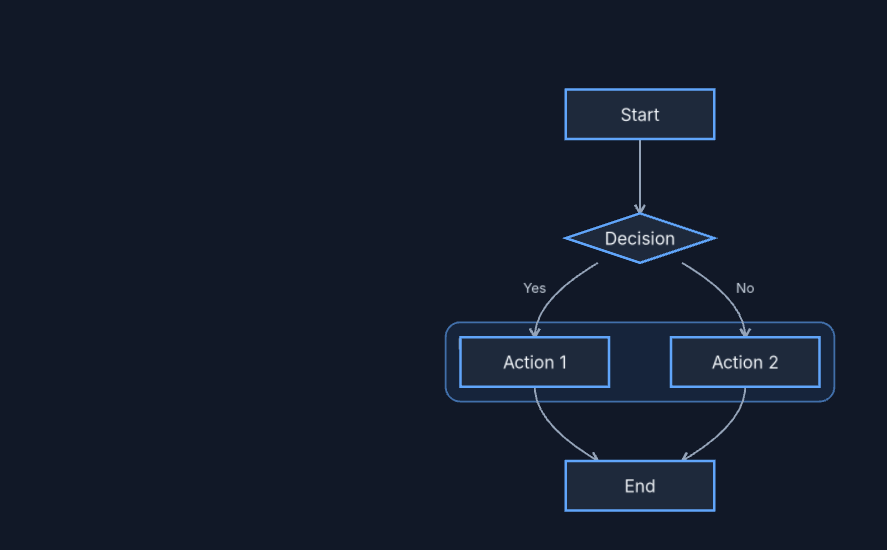
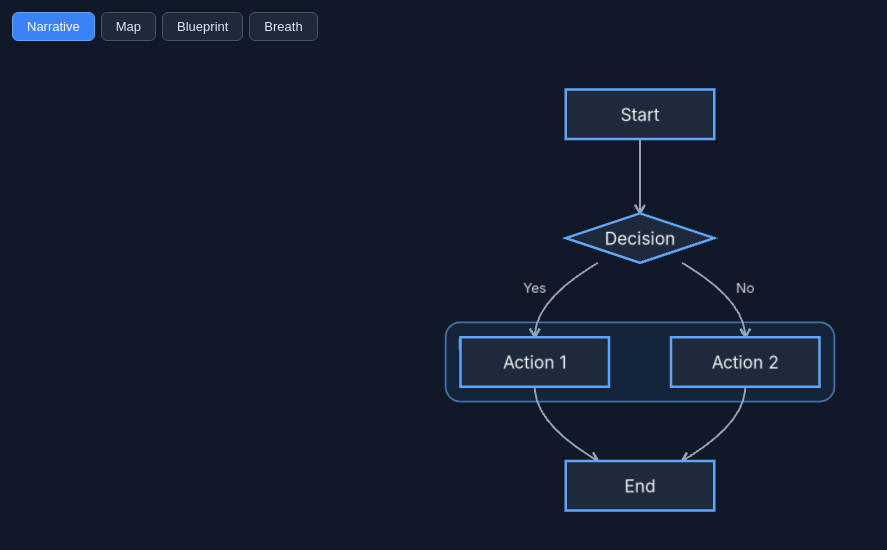
Before and after one commit to ArunJRK/mermaid-render, a website built with Vite: page packages/core/dev/index.html in a window 1280 px wide. Shown: the whole page, without its empty margins (0-887 px from the left). Built offline with nearby package versions, Linux system fonts and the light colour scheme; animation ran at ten frames a second.

Commit message:
fix: wire fold on subgraph click + add layout philosophy switcher buttons

```diff
--- a/packages/core/dev/index.html
+++ b/packages/core/dev/index.html
@@ -3,11 +3,27 @@
 <head>
   <title>mermaid-render dev</title>
   <style>
-    body { margin: 0; background: #111827; }
+    body { margin: 0; background: #111827; font-family: Inter, system-ui, sans-serif; }
     canvas { width: 100vw; height: 100vh; display: block; }
+    #controls {
+      position: fixed; top: 12px; left: 12px; z-index: 10;
+      display: flex; gap: 6px; flex-wrap: wrap;
+    }
+    #controls button {
+      padding: 6px 14px; border: 1px solid #475569; border-radius: 6px;
+      background: #1e293b; color: #e2e8f0; font-size: 13px; cursor: pointer;
+    }
+    #controls button:hover { background: #334155; }
+    #controls button.active { background: #3b82f6; border-color: #60a5fa; color: #fff; }
   </style>
 </head>
 <body>
+  <div id="controls">
+    <button data-layout="narrative" class="active">Narrative</button>
+    <button data-layout="map">Map</button>
+    <button data-layout="blueprint">Blueprint</button>
+    <button data-layout="breath">Breath</button>
+  </div>
   <canvas id="canvas"></canvas>
   <script type="module" src="./main.ts"></script>
 </body>
--- a/packages/core/dev/main.ts
+++ b/packages/core/dev/main.ts
@@ -3,12 +3,7 @@ import { MermaidRenderer } from '../src/index'
 const canvas = document.getElementById('canvas') as HTMLCanvasElement
 const renderer = new MermaidRenderer()
 
-async function main() {
-  await renderer.mount(canvas)
-
-  const result = await renderer.load(`
-%% @layout narrative
-graph TD
+const DIAGRAM = `graph TD
     A[Start] --> B{Decision}
     B -->|Yes| C[Action 1]
     B -->|No| D[Action 2]
@@ -17,12 +12,34 @@ graph TD
     subgraph processing[Processing Phase]
         C
         D
-    end
-  `)
+    end`
 
-  console.log('Load result:', result)
-  console.log('Nodes:', result.graph ? Array.from(result.graph.nodes.keys()) : 'none')
-  console.log('Subgraphs:', result.graph ? Array.from(result.graph.subgraphs.entries()).map(([k, v]) => `${k}: ${v.label} [${v.nodeIds}]`) : 'none')
+let currentLayout = 'narrative'
+
+async function loadWithLayout(layout: string) {
+  currentLayout = layout
+  const source = `%% @layout ${layout}\n${DIAGRAM}`
+  const result = await renderer.load(source)
+  console.log(`Loaded with ${layout}:`, result.success, result)
+
+  // Update active button
+  document.querySelectorAll('#controls button').forEach(btn => {
+    btn.classList.toggle('active', btn.getAttribute('data-layout') === layout)
+  })
+}
+
+async function main() {
+  await renderer.mount(canvas)
+
+  await loadWithLayout('narrative')
+
+  // Philosophy switcher buttons
+  document.querySelectorAll('#controls button').forEach(btn => {
+    btn.addEventListener('click', () => {
+      const layout = btn.getAttribute('data-layout')
+      if (layout) loadWithLayout(layout)
+    })
+  })
 
   renderer.on('node:click', (e) => {
     console.log('Clicked:', (e as any).nodeId)
--- a/packages/core/src/renderer/mermaid-renderer.ts
+++ b/packages/core/src/renderer/mermaid-renderer.ts
@@ -276,9 +276,21 @@ export class MermaidRenderer {
     this._nodeSprites.clear()
     this._edgeGraphics = []
 
-    // Draw subgraphs first (underneath)
+    // Draw subgraphs first (underneath) — wire click to fold/unfold
     for (const [, sg] of positioned.subgraphs) {
       const sgc = new SubgraphContainer(sg)
+      const sgId = sg.id
+
+      sgc.on('pointertap', () => {
+        if (!this._graph?.subgraphs.has(sgId)) return
+        const sub = this._graph.subgraphs.get(sgId)!
+        if (sub.collapsed) {
+          this.unfoldNode(sgId)
+        } else {
+          this.foldNode(sgId)
+        }
+      })
+
       this._viewport.addChild(sgc)
     }
 
```
